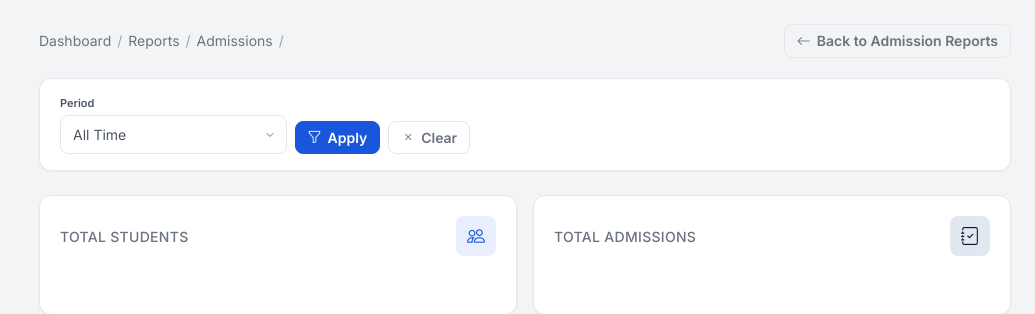
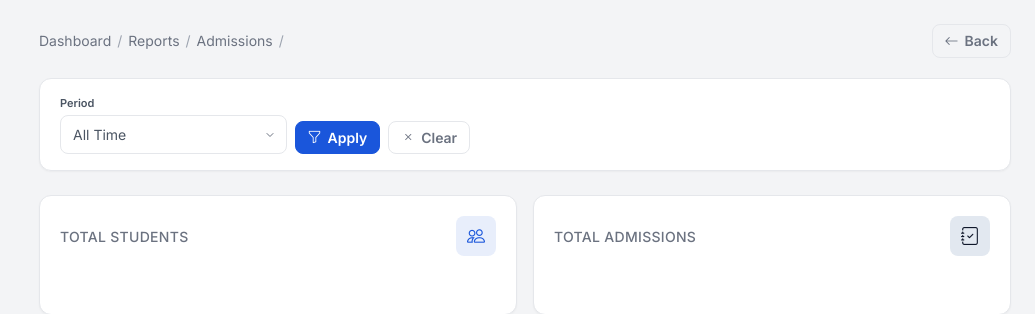
Before and after one commit to kavipriyaraj-code/distance-erp, a Django app: template templates/reports/university_admission_detail.html in a window 1280 px wide. Shown: the top 314 px of the page, without its empty margins (245-1280 px from the left). Run offline with Django 5.2, Linux system fonts and the light colour scheme; the template is opened without the code that fills it, so the values that code supplies are empty.

Commit message:
Change Back button on university report page to go to dashboard

```diff
--- a/templates/reports/university_admission_detail.html
+++ b/templates/reports/university_admission_detail.html
@@ -12,7 +12,7 @@
         <span class="separator">/</span>
         <span class="current">{{ university.name }}</span>
     </div>
-    <a href="{% url 'admission_reports' %}{% if period %}?period={{ period }}{% endif %}" class="btn btn-outline-secondary btn-sm"><i class="bi bi-arrow-left"></i> Back to Admission Reports</a>
+    <a href="{% url 'dashboard' %}" class="btn btn-outline-secondary btn-sm"><i class="bi bi-arrow-left"></i> Back</a>
 </div>
 
 <div class="card mb-4">
```
